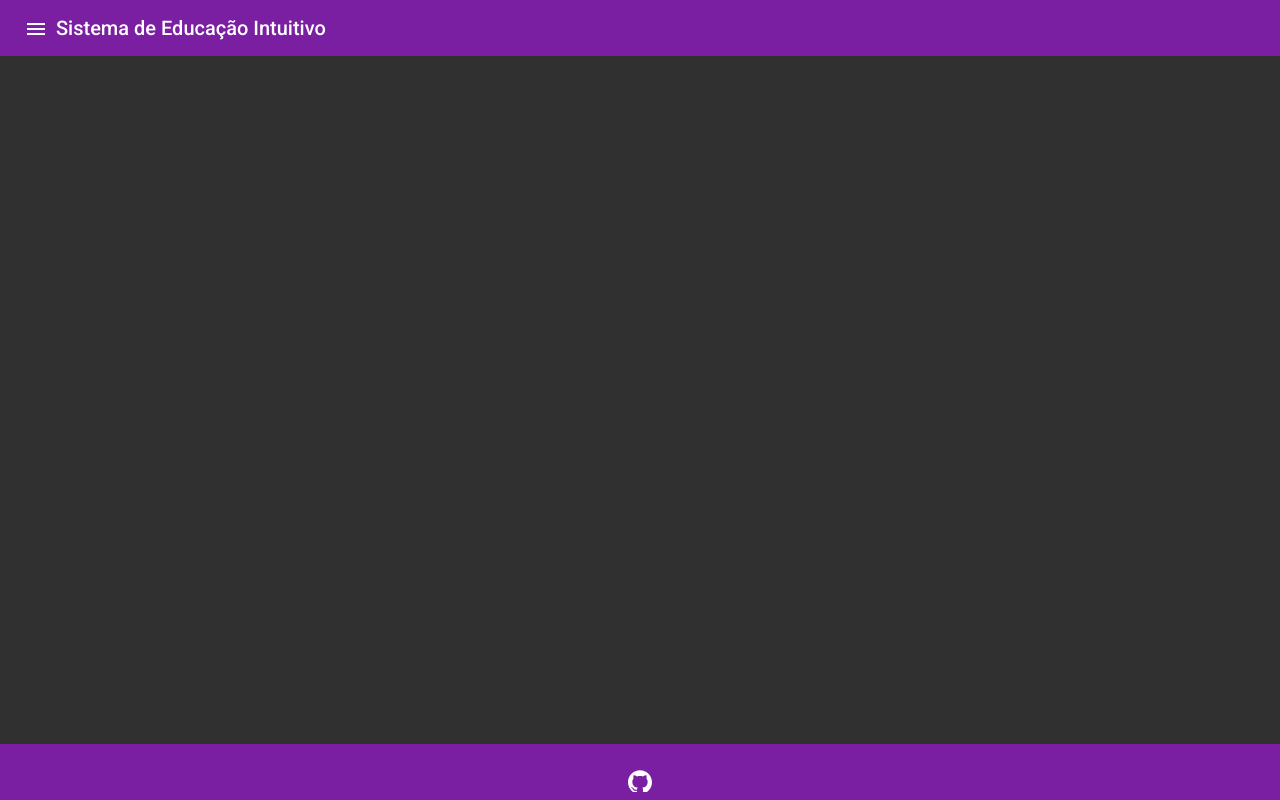
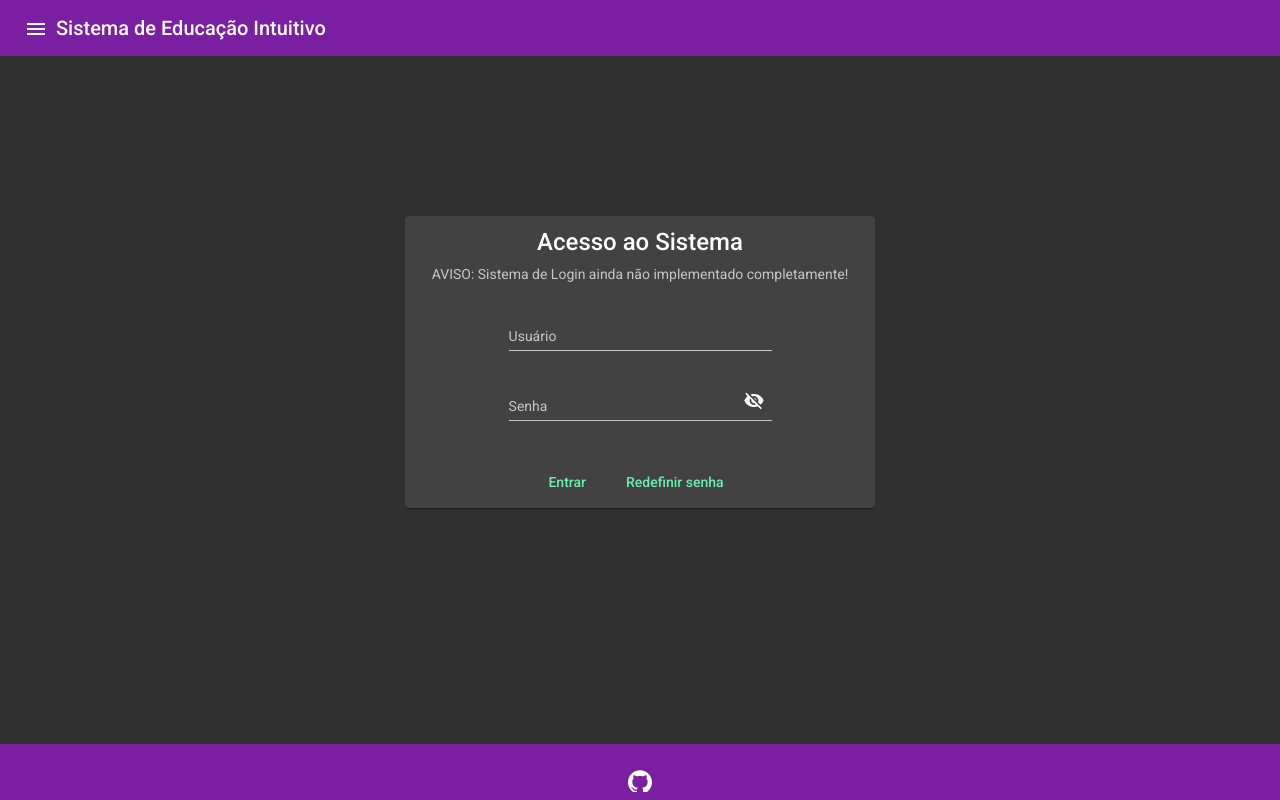
Before and after one commit to yuriel-v/sei, an Angular app in the folder src/sei-front/: page /login in a window 1280 px wide. Before the commit this address led to /. Built offline with nearby package versions, Linux system fonts and the light colour scheme.

Commit message:
Update login module
Contain login fields in a card
Center card on middle of screen

```diff
--- a/src/sei-front/src/app/app-routing.module.ts
+++ b/src/sei-front/src/app/app-routing.module.ts
@@ -1,9 +1,11 @@
 import { NgModule } from '@angular/core';
 import { RouterModule, Routes } from '@angular/router';
 import { AboutComponent } from './home/about/about.component';
+import { LoginComponent } from './login/login.component';
 
 const routes: Routes = [
-  {path:'', component:AboutComponent}
+  {path:'', component:AboutComponent},
+  {path: "login", component: LoginComponent}
 ];
 
 @NgModule({
--- a/src/sei-front/src/app/app.module.ts
+++ b/src/sei-front/src/app/app.module.ts
@@ -7,6 +7,7 @@ import { NgbModule } from '@ng-bootstrap/ng-bootstrap';
 import { BrowserAnimationsModule } from '@angular/platform-browser/animations';
 import { SharedModule } from './shared/shared.module';
 import { HomeModule } from './home/home.module';
+import { LoginModule } from './login/login.module';
 
 @NgModule({
   declarations: [
@@ -18,7 +19,8 @@ import { HomeModule } from './home/home.module';
     NgbModule,
     BrowserAnimationsModule,
     SharedModule,
-    HomeModule
+    HomeModule,
+    LoginModule
   ],
   providers: [Title],
   bootstrap: [AppComponent]
--- a/src/sei-front/src/app/login/login.component.html
+++ b/src/sei-front/src/app/login/login.component.html
@@ -1,18 +1,25 @@
 <div class="container">
-    <!-- <mat-form-field appearance="fill">
-        <mat-label>Enter text</mat-label>
-        <input matInput>
-    </mat-form-field> -->
     <mat-card class="login-card">
-        <mat-card-title>Shiba Inu</mat-card-title>
-        <mat-card-subtitle>Dog Breed</mat-card-subtitle>
+        <mat-card-title style="margin-bottom: 16px">Acesso ao Sistema</mat-card-title>
+        <mat-card-subtitle>AVISO: Sistema de Login ainda não implementado completamente!</mat-card-subtitle>
         <mat-card-content>
-          <p>This card indeterminates progress bar.</p>
-          <p>asdf</p>
+            <mat-form-field appearance="standard" class="login-field">
+                <mat-label>Usuário</mat-label>
+                <input matInput>
+            </mat-form-field>
+            <mat-form-field appearance="standard" class="login-field">
+                <mat-label>Senha</mat-label>
+                <input matInput [type]="hide ? 'password' : 'text'">
+                <button mat-icon-button matSuffix (click)="hide = !hide" [attr.aria-label]="'Hide password'" [attr.aria-pressed]="hide">
+                    <mat-icon>{{hide ? 'visibility_off' : 'visibility'}}</mat-icon>
+                </button>
+            </mat-form-field>
         </mat-card-content>
         <mat-card-actions>
-          <button mat-button>LIKE</button>
-          <button mat-button>SHARE</button>
+            <a [routerLink]="['']" routerLinkActive="router-link-active">
+                <button mat-button color="accent">Entrar</button>
+            </a>
+            <button mat-button color="accent">Redefinir senha</button>
         </mat-card-actions>
       </mat-card>
 </div>
--- a/src/sei-front/src/app/login/login.component.scss
+++ b/src/sei-front/src/app/login/login.component.scss
@@ -1,7 +1,11 @@
 .login-card {
     justify-content: center;
     text-align: center;
-    margin-top: 20%;
+    margin-top: 20vh;
     margin-left: 40vh;
     margin-right: 40vh;
 }
+
+.login-field {
+    width: 60%;
+}
--- a/src/sei-front/src/app/login/login.component.ts
+++ b/src/sei-front/src/app/login/login.component.ts
@@ -7,6 +7,7 @@ import { Component, OnInit } from '@angular/core';
 })
 export class LoginComponent implements OnInit {
 
+  hide: boolean = true;
   constructor() { }
 
   ngOnInit(): void {
```
Also changed, not shown: src/sei-front/src/app/login/login.module.ts (+9 -4 lines).
